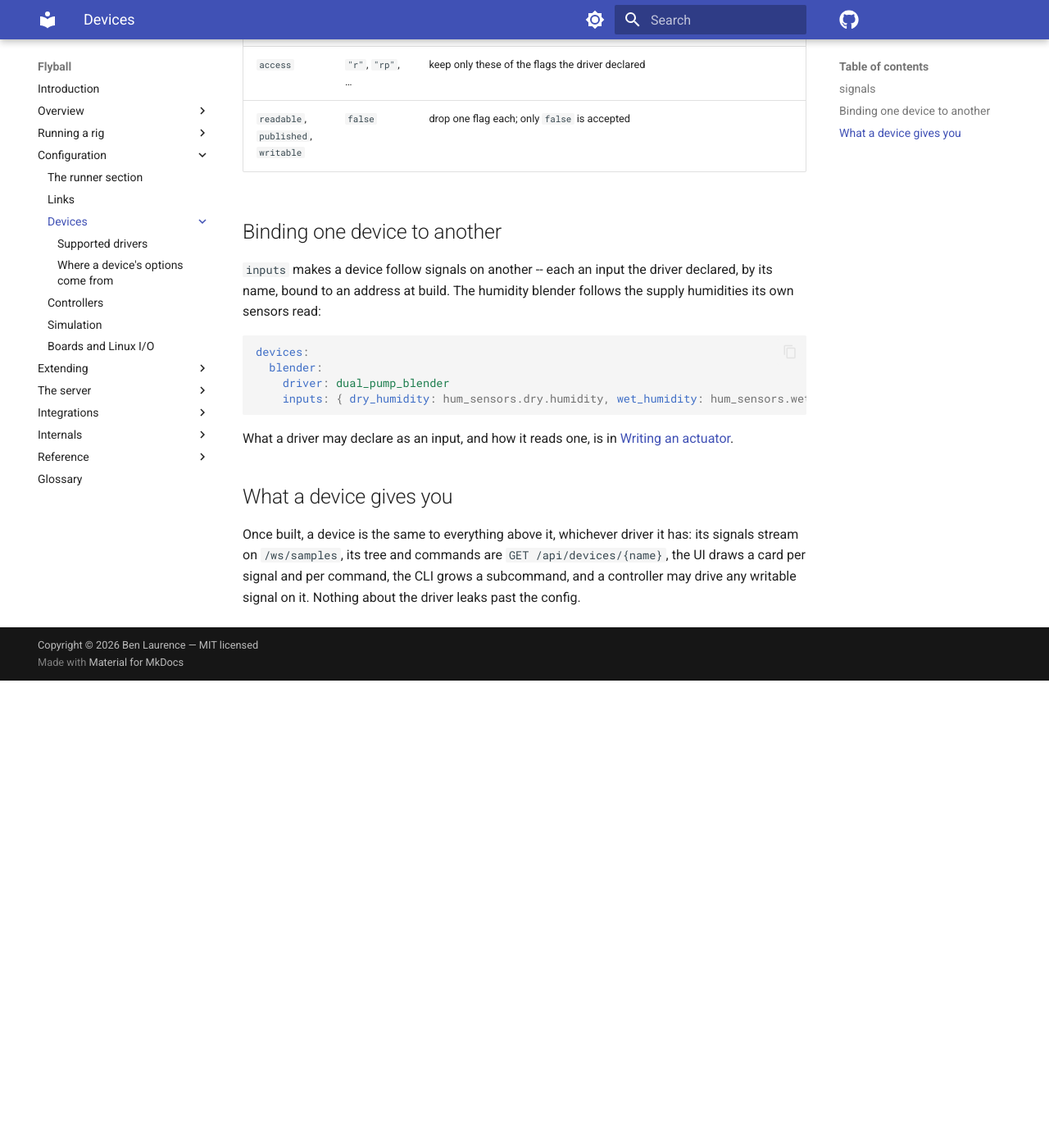
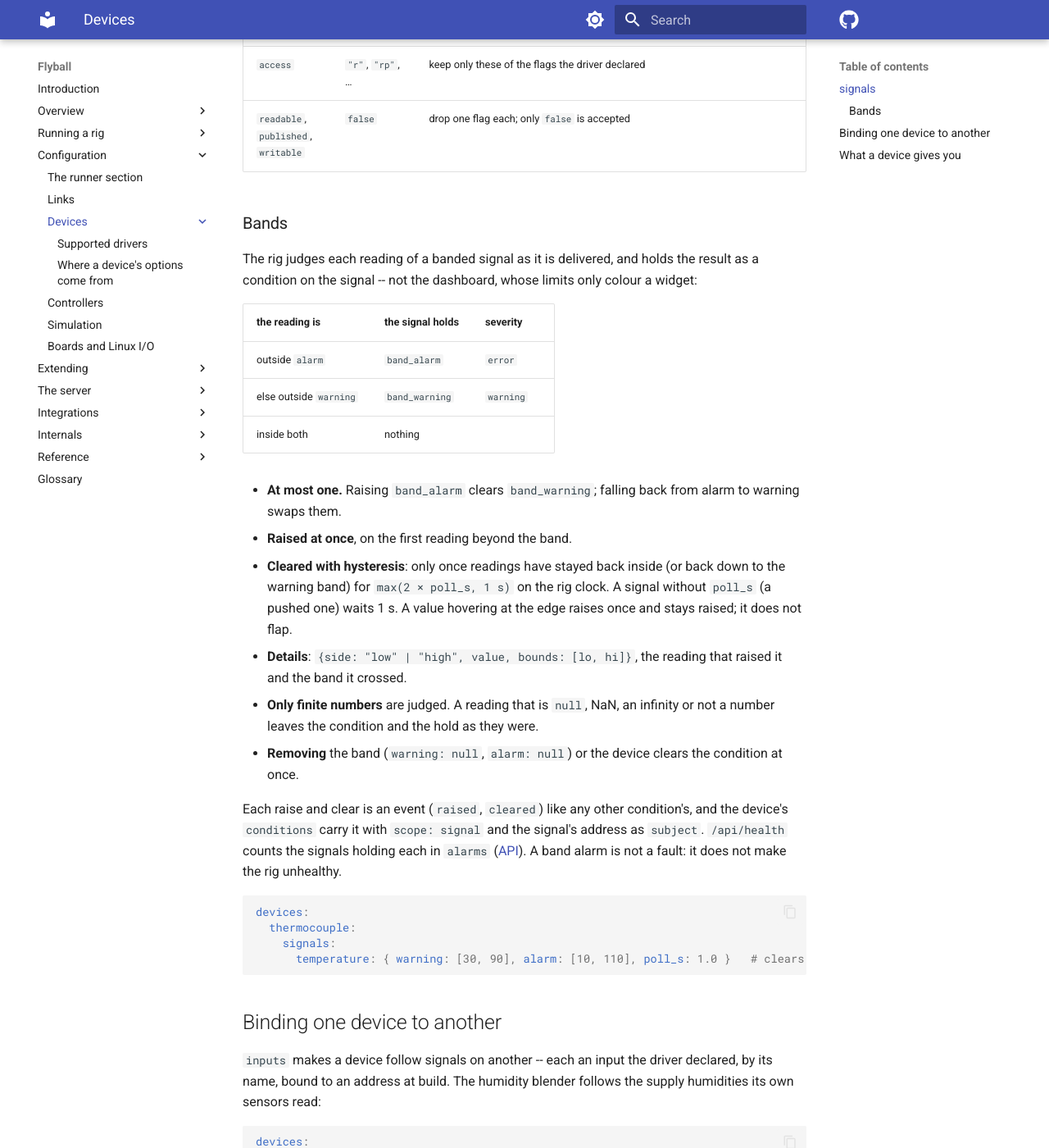
Before and after one commit to bengineer42/flyball, an MkDocs documentation site: the page built from book/src/2-config/devices/index.md, in a window 1280 px wide and 1400 px high, scrolled down 2081 px. Shown: the whole window at 82% size. Built offline with MkDocs 1.6.1 and Material for MkDocs 9.7.7, drawn with Linux system fonts in a browser that asks for light colours; comment, search, counter and statistics services are not loaded; the version menu is left out; before the commit the page ends 2911 px from its top, so only the background shows below that; some of the changed text lies outside the part shown.

Commit message:
book: bands are rig conditions (band_warning / band_alarm, the hysteresis rule), what health alarms count, glossary alarm and band
Signed-off-by: Bengineer <158306087+bengineer42@users.noreply.github.com>

````diff
--- a/book/src/2-config/devices/index.md
+++ b/book/src/2-config/devices/index.md
@@ -41,7 +41,7 @@ null`, which drops only the file's narrowing, never the driver's limits.
 | `label` | string | |
 | `range` | `[lo, hi]` | the axis and gauge extent |
 | `precision` | int | decimal places shown |
-| `warning`, `alarm` | `[lo, hi]` | bands outside which a condition is raised |
+| `warning`, `alarm` | `[lo, hi]` | bands outside which the rig raises a condition on the signal, [below](#bands) |
 | `limits` | `[lo, hi]` | narrows what a writable signal may be commanded to; it never widens the driver's. A demand is clamped to the intersection of the driver's limits and these, worked out at each demand; a signal the driver left unlimited takes these as they are. An end reaching past a driver end that is a number is refused at load (`limits (0, 5000) reach outside the driver's (0, 2500)`). A driver may declare an end that follows another of the device's signals (a supply's humidity, a max flow read from the device): it is intersected with that signal's value at each demand, and until that signal has a finite value (none yet, or NaN or infinite, counts as not known), a demand is refused (503, "limit not known yet") and a controller's write is held -- never passed unclamped, nor clamped to the other end. If the limits come out inverted at a demand (a dry supply read wetter than the wet one, or these clear of the driver's live band), the demand is refused (`LimitsInvertedError`, 422) and a controller's write is held. `null`: no narrowing -- the driver's limits stay |
 | `max_rate` | `{per_second: N}` | how fast a demand may move; a faster one is clamped to the largest step the elapsed time allows, not refused. The elapsed time counts up to one update period -- the signal's `poll_s`, else the driving controller's `min_period_s`, else 1 s -- so a demand after a hold or a quiet spell moves one period's worth, not everything banked meanwhile. Unset: unlimited |
 | `poll_s` | number | this signal's own rate; finite and above zero |
@@ -49,6 +49,45 @@ null`, which drops only the file's narrowing, never the driver's limits.
 | `tags` | `{key: value}` | added to the driver's: `{line: dry}` groups signals across devices in the UI |
 | `access` | `"r"`, `"rp"`, … | keep only these of the flags the driver declared |
 | `readable`, `published`, `writable` | `false` | drop one flag each; only `false` is accepted |
+
+### Bands
+
+The rig judges each reading of a banded signal as it is delivered, and
+holds the result as a condition on the signal -- not the dashboard, whose
+limits only colour a widget:
+
+| the reading is | the signal holds | severity |
+| --- | --- | --- |
+| outside `alarm` | `band_alarm` | `error` |
+| else outside `warning` | `band_warning` | `warning` |
+| inside both | nothing | |
+
+- **At most one.** Raising `band_alarm` clears `band_warning`; falling back
+  from alarm to warning swaps them.
+- **Raised at once**, on the first reading beyond the band.
+- **Cleared with hysteresis**: only once readings have stayed back inside
+  (or back down to the warning band) for `max(2 × poll_s, 1 s)` on the rig
+  clock. A signal without `poll_s` (a pushed one) waits 1 s. A value hovering
+  at the edge raises once and stays raised; it does not flap.
+- **Details**: `{side: "low" | "high", value, bounds: [lo, hi]}`, the reading
+  that raised it and the band it crossed.
+- **Only finite numbers** are judged. A reading that is `null`, NaN, an
+  infinity or not a number leaves the condition and the hold as they were.
+- **Removing** the band (`warning: null`, `alarm: null`) or the device
+  clears the condition at once.
+
+Each raise and clear is an event (`raised`, `cleared`) like any other
+condition's, and the device's `conditions` carry it with `scope: signal`
+and the signal's address as `subject`. `/api/health` counts the signals
+holding each in `alarms` ([API](../../4-server/api.md)). A band alarm is not
+a fault: it does not make the rig unhealthy.
+
+```yaml
+devices:
+  thermocouple:
+    signals:
+      temperature: { warning: [30, 90], alarm: [10, 110], poll_s: 1.0 }   # clears after 2 s inside
+```
 
 ## Binding one device to another
 
````
Also changed, not shown: book/src/1-running/ui/index.md (+3 -2 lines), book/src/3-extending/model.md (+5 -2 lines), book/src/4-server/api.md (+1 -1 lines), book/src/glossary.md (+11 -0 lines).
